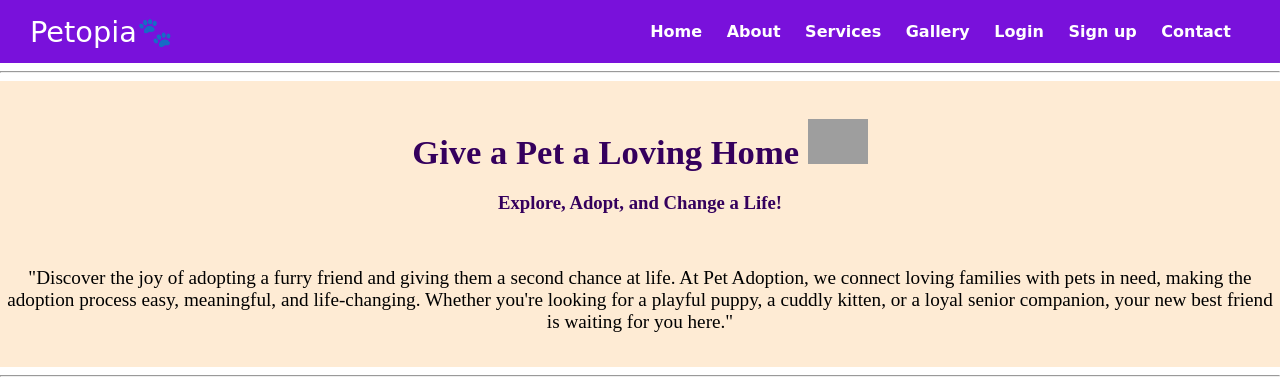
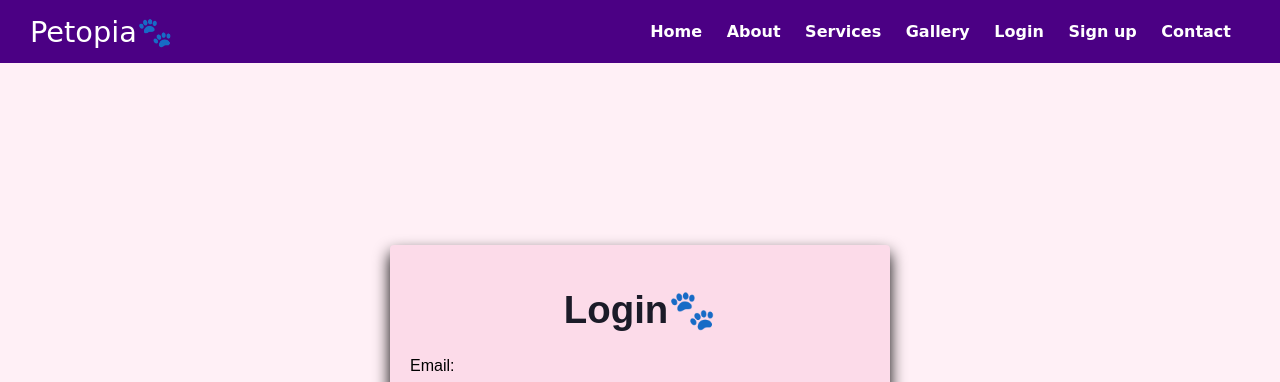
Before and after one commit to Areesha-Furqan/Petopia-PythonFlaskWeb, a Flask app: page / in a window 1280 px wide. Shown: the top 382 px of the page. Run offline with Flask 3, Linux system fonts and the light colour scheme; grey boxes are pictures that could not be loaded.

Commit message:
some update

```diff
--- a/app.py
+++ b/app.py
@@ -1,7 +1,12 @@
-from flask import Flask, render_template
+from flask import Flask, render_template, request, redirect, url_for
+
 app = Flask(__name__)
 
-@app.route('/')
+# Dummy users data
+users = {}
+user={}
+
+@app.route('/home')
 def home():
     return render_template('home.html')
 
@@ -17,17 +22,47 @@ def service():
 def gallery():
     return render_template('gallery.html')
 
-@app.route('/login')
+@app.route('/', methods=['GET', 'POST'])
 def login():
-    return render_template('login.html')
+    if request.method == 'POST':
+        email = request.form['email']
+        password = request.form['password']
 
-@app.route('/reg')
+        # Check if the user exists and the password matches
+        if email in users and users[email] == password:
+            return redirect(url_for('home'))  # Redirect to the home page
+        else:
+            error_message = "Invalid email or password, please try again."
+            return render_template('login.html', error=error_message)  # Pass error message to the template
+
+    return render_template('login.html')  # Render login page on GET request
+
+@app.route('/reg', methods=['GET', 'POST'])
 def reg():
-    return render_template('reg.html')
+    if request.method == 'POST':
+        email = request.form['email']
+        password = request.form['password']
 
-@app.route('/contact')
+        # Check if the email already exists
+        if email in users:
+            error_message = "Email already in use. Please try a different one."
+            return render_template('reg.html', error=error_message)  # Pass error message to the template
+
+        # Add user to the dictionary
+        users[email] = password
+        success_message = "Registration successful! Please log in."
+        return redirect(url_for('login', success=success_message))  # Redirect to login page with success message
+
+    return render_template('reg.html')  # Render registration page
+
+@app.route('/contact')  # Contact page
 def contact():
     return render_template('contact.html')
 
+@app.route('/welcome')  # Welcome page after successful login
+def welcome():
+    username = request.args.get('username')
+    return f"Welcome, {username}! You are logged in."
+
 if __name__ == '__main__':
     app.run(debug=True)
--- a/static/home.css
+++ b/static/home.css
@@ -15,7 +15,7 @@ body {
     position: sticky;
     width: 100%;
     top: 0;
-    background: rgb(121, 17, 219);
+    background: rgb(75, 0, 132);
     padding-right: 30px;
     padding-left: 30px;
     padding-bottom: 6px;
@@ -66,10 +66,22 @@ body {
     padding: 5px;
 }
 
-.row::after {
-    content: "";
-    display: table;
-    clear: both;
+.row {
+    display: flex;
+    justify-content: space-between;
+    box-sizing: border-box;
+}
+
+.home_multi_img{
+    width: 24%;
+    height: 270px;
+}
+
+.row2{
+    display: flex;
+justify-content: space-evenly;
+padding: 10px 000;
+
 }
 
 .row::after {
--- a/templates/about.html
+++ b/templates/about.html
@@ -16,11 +16,11 @@
                             style="font-family: cursive;">Petopia&#128062;</big></big></a>
             </div>
             <ul class="nav-links">
-                <li><a href="{{'/'}}"> Home </a></li>
+                <li><a href="{{'/home'}}"> Home </a></li>
                 <li><a href="{{'about'}}"> About </a></li>
                 <li><a href="{{'service'}}"> Services </a></li>
                 <li><a href="{{'gallery'}}"> Gallery </a></li>
-                <li><a href="{{'login'}}"> Login </a></li>
+                <li><a href="{{'/'}}"> Login </a></li>
                 <li><a href="{{'reg'}}"> Sign up </a></li>
                 <li><a href="{{'contact'}}"> Contact </a></li>
             </ul>
@@ -37,7 +37,7 @@
 
             <hr>
 
-            <p><b>Welcome to our site Pet Adoption!</b>, a platform dedicated to connecting loving familieswith pets in need. Our mission is to make pet adoption a seamless, joyful, and rewardingexperience for both animals and adopters. With a passion for animal welfare, we strive to giveevery pet a second chance at a happy, loving home.</p>
+            <p><b>Welcome to our site Petopia!</b>, a platform dedicated to connecting loving familieswith pets in need. Our mission is to make pet adoption a seamless, joyful, and rewardingexperience for both animals and adopters. With a passion for animal welfare, we strive to giveevery pet a second chance at a happy, loving home.</p>
 
         </section>
 
--- a/templates/contact.html
+++ b/templates/contact.html
@@ -13,12 +13,12 @@
                 <a href="#" style="color: white;"><big><big style="font-family: cursive;">Petopia&#128062;</big></big></a>
             </div>
             <ul class="nav-links">
-                <li><a href="{{'/'}}"> Home </a></li>
+                <li><a href="{{'home'}}"> Home </a></li>
                 <li><a href="{{'about'}}"> About </a></li>
                 <li><a href="{{'service'}}"> Services </a></li>
                 <li><a href="{{'gallery'}}"> Gallery </a></li>
                 <li><a href="{{'contact'}}"> Contact </a></li>
-                <li><a href="{{'login'}}"> Login </a></li>
+                <li><a href="{{'/'}}"> Login </a></li>
                 <li><a href="{{'reg'}}"> Sign up </a></li>
             </ul>
         </div>
--- a/templates/gallery.html
+++ b/templates/gallery.html
@@ -5,6 +5,7 @@
     <meta name="viewport" content="width=device-width, initial-scale=1.0">
     <title>Petopia &#128062;</title>
     <link rel="stylesheet" href="{{url_for('static',filename='gallery.css')}}">
+
 </head>
 <body style="background-color: black;">
     <nav class="navbar">
@@ -13,11 +14,11 @@
                 <a href="#" style="color: white;"><big><big style="font-family: cursive;">Petopia&#128062;</big></big></a>
             </div>
             <ul class="nav-links">
-                <li><a href="{{'/'}}"> Home </a></li>
+                <li><a href="{{'home'}}"> Home </a></li>
                 <li><a href="{{'about'}}"> About </a></li>
                 <li><a href="{{'service'}}"> Services </a></li>
                 <li><a href="{{'gallery'}}"> Gallery </a></li>
-                <li><a href="{{'login'}}"> Login </a></li>
+                <li><a href="{{'/'}}"> Login </a></li>
                 <li><a href="{{'reg'}}"> Sign up </a></li>
                 <li><a href="{{'contact'}}"> Contact </a></li>
             </ul>
--- a/templates/home.html
+++ b/templates/home.html
@@ -10,14 +10,14 @@
     <nav class="navbar">
         <div class="navdiv">
             <div class="navlogo">
-                <a href="#" style="color: white;"><big><big style="font-family: cursive;">Petopia&#128062;</big></big></a>
+                <a href="#" style="color: white;"><big><big style="font-family: cursive;">Petopia🐾</big></big></a>
             </div>
             <ul class="nav-links">
-                <li><a href="{{'/'}}"> Home </a></li>
+                <li><a href="{{'home'}}"> Home </a></li>
                 <li><a href="{{'about'}}"> About </a></li>
                 <li><a href="{{'service'}}"> Services </a></li>
                 <li><a href="{{'gallery'}}"> Gallery </a></li>
-                <li><a href="{{'login'}}"> Login </a></li>
+                <li><a href="{{'/'}}"> Login </a></li>
                 <li><a href="{{'reg'}}"> Sign up </a></li>
                 <li><a href="{{'contact'}}"> Contact </a></li>
             </ul>
@@ -51,7 +51,7 @@
             <img src="https://wallpapercave.com/wp/wp2544059.jpg" alt="chicks" style="width: 24.9%" height="229px">
         </div>
         <hr>
-        <section style="background-color: rgb(254, 235, 212);;">
+        <section style="background-color: rgb(254, 235, 212);">
             <br>
             <center><big>
                     <h2>Why Choose Us ?</h2>
@@ -76,15 +76,15 @@
             </big>
             <br>
         </section>
-        <div class="row">
+        <div class=" row2">
             <img src="https://img.freepik.com/premium-vector/hand-drawn-living-with-pet-illustration_23-2150121323.jpg?w=740"
-                alt="dog" style="width: 24.9%" height="229px">
+                alt="dog" class="home_multi_img" >
             <img src="https://img.freepik.com/premium-vector/hand-drawn-living-with-pet-illustration_23-2150053446.jpg?w=900"
-                alt="cats" style="width:24.6%" height="229px">
+                alt="cats" class="home_multi_img">
             <img src="https://img.freepik.com/premium-vector/hand-drawn-living-with-pet-illustration_23-2150048317.jpg?w=740"
-                alt="rabbit" style="width: 24.6%" height="229px">
+                alt="rabbit" class="home_multi_img">
             <img src="https://img.freepik.com/premium-vector/hand-drawn-living-with-pet-illustration_23-2150053449.jpg?w=900"
-                alt="chicks" style="width: 24.9%" height="229px">
+                alt="chicks" class="home_multi_img">
         </div>
         <hr>
         <section style="background-color: rgb(254, 235, 212);">
--- a/templates/login.html
+++ b/templates/login.html
@@ -7,6 +7,13 @@
     <link rel="stylesheet" href="{{url_for('static',filename='login.css')}}">
     <link rel="stylesheet" href="{{url_for('static',filename='home.css')}}">
 
+    <script>
+        // Function to show the flash message in a pop-up
+        function showAlert(message) {
+            alert(message);
+        }
+    </script>
+
 </head>
 <body>
     <nav class="navbar">
@@ -15,11 +22,11 @@
                 <a href="#" style="color: white;"><big><big style="font-family: cursive;">Petopia&#128062;</big></big></a>
             </div>
             <ul class="nav-links">
-                <li><a href="{{'/'}}"> Home </a></li>
+                <li><a href="{{'home'}}"> Home </a></li>
                 <li><a href="{{'about'}}"> About </a></li>
                 <li><a href="{{'service'}}"> Services </a></li>
                 <li><a href="{{'gallery'}}"> Gallery </a></li>
-                <li><a href="{{'login'}}"> Login </a></li>
+                <li><a href="{{'/'}}"> Login </a></li>
                 <li><a href="{{'reg'}}"> Sign up </a></li>
                 <li><a href="{{'contact'}}"> Contact </a></li>
             </ul>
@@ -27,23 +34,34 @@
     </nav>
     <main>
         <div class="container">
-            <form action="">
+            <form method="post" action="{{ url_for('login') }}">
                 <h1><big>Login&#128062;</big></h1>
+
+                <!-- Display error message -->
+                {% if error %}
+                    <p style="color: red; font-weight: bold;">{{ error }}</p>
+                {% endif %}
+
+                <!-- Email input -->
                 <div class="form-grp">
-                    <label for="">Username or Email:</label>
-                    <input class="form-cntrl" type="text" placeholder="Enter">
+                    <label for="email">Email:</label>
+                    <input class="form-cntrl" type="email" name="email" placeholder="Enter Email" required>
+                </div>
 
+                <!-- Password input -->
+                <div class="form-grp">
+                    <label for="password">Password:</label>
+                    <input class="form-cntrl" type="password" name="password" placeholder="Enter password" required>
                 </div>
-                <div class="form-grp">
-                    <label for="">Password</label>
-                    <input class="form-cntrl" type="password" placeholder="Enter">
-                </div>
+
+                <!-- Submit button -->
                 <input class="button" type="submit" value="Login">
-                <p class="align2"
-                    style="color: rgb(150, 30, 78); font-family: Cambria, Cochin, Georgia, Times, 'Times New Roman', serif;">
-                    Not have an account?</p><button class="btn"><a href="{{'reg'}}"
-                        style="color: rgb(255, 255, 255); width: 10px;">Sign up</a></button>
+
+                <p class="align2" style="color: rgb(150, 30, 78); font-family: Cambria, Cochin, Georgia, Times, 'Times New Roman', serif;">
+                    Don't have an account?</p>
+                <button class="btn"><a href="{{ url_for('reg') }}" style="color: rgb(255, 255, 255);">Sign up</a></button>
             </form>
+
         </div>
     </main>
     <footer>
--- a/templates/service.html
+++ b/templates/service.html
@@ -13,11 +13,11 @@
                 <a href="#" style="color: white;"><big><big style="font-family: cursive;">Petopia&#128062;</big></big></a>
             </div>
             <ul class="nav-links">
-                <li><a href="{{'/'}}"> Home </a></li>
+                <li><a href="{{'home'}}"> Home </a></li>
                 <li><a href="{{'about'}}"> About </a></li>
                 <li><a href="{{'service'}}"> Services </a></li>
                 <li><a href="{{'gallery'}}"> Gallery </a></li>
-                <li><a href="{{'login'}}"> Login </a></li>
+                <li><a href="{{'/'}}"> Login </a></li>
                 <li><a href="{{'reg'}}"> Sign up </a></li>
                 <li><a href="{{'contact'}}"> Contact </a></li>
             </ul>
@@ -53,7 +53,7 @@
             <div class="text-box">
                 <br>
                 <p><big><big><big><b>Overview:</b>_Browse a variety of pets available for adoption, including dogs, cats, rabbits, and more. Each pet has a detailed profile to help you find the best match.</big></big></big></p>
-                <p><big><big><big><b>How It Works::</b>_1. Browse available pets. 2. Connect with us. 3. Complete the adoption process."</big></big></big></p>
+                <p><big><big><big><b>How It Works:</b>_1. Browse available pets. 2. Connect with us. 3. Complete the adoption process.</big></big></big></p>
             </div>
             <br><br>
             <br><br>
```
Also changed, not shown: static/gallery.css (+7 -0 lines), templates/reg.html (+27 -13 lines), nav bar links and logo alugnment.png (added).
